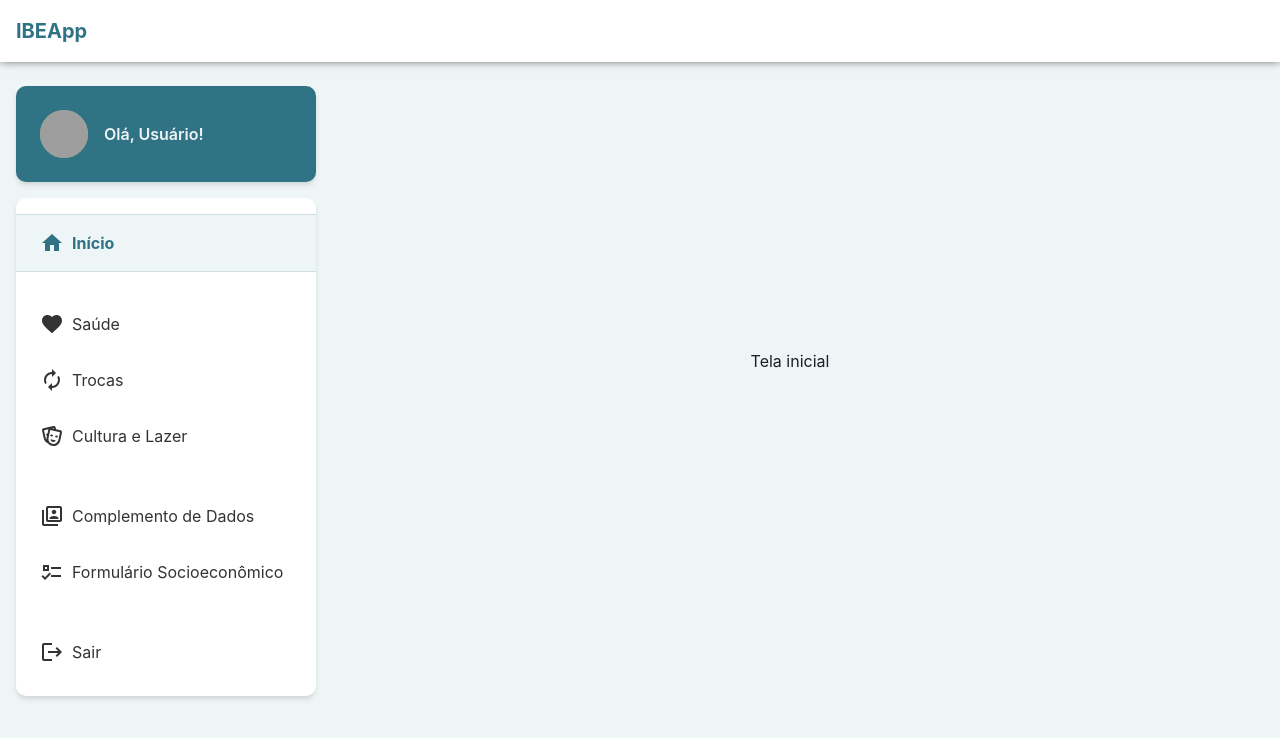
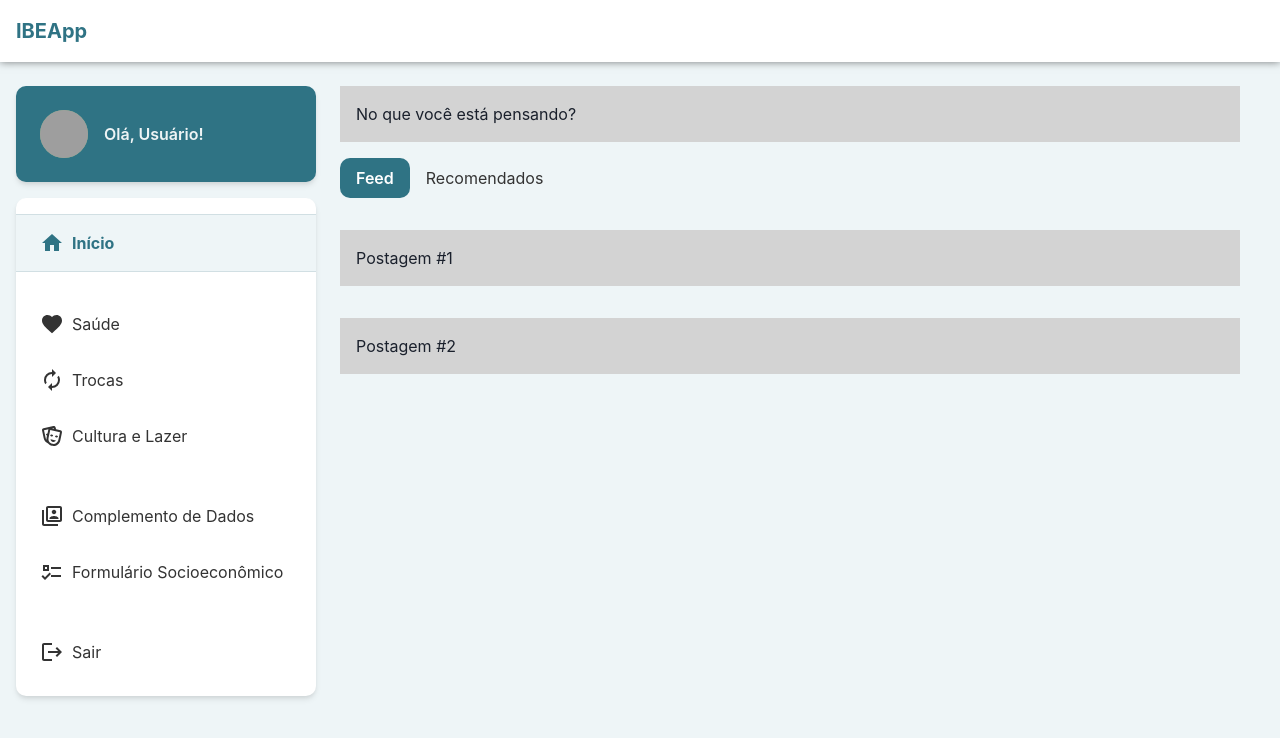
Before and after one commit to CodelabUnifesp/ibeac-web, a React (Create React App) app: page / in a window 1280 px wide. Shown: the top 738 px of the page. Built offline with nearby package versions, Linux system fonts and the light colour scheme; grey boxes are pictures that could not be loaded; the HTML template or start-up script is replaced by a standard one.

Commit message:
estrutura basica de tabs na home; componente de feed criado

```diff
--- /dev/null
+++ b/src/components/Feed/index.js
@@ -0,0 +1,34 @@
+import React from 'react';
+import PropTypes from 'prop-types';
+import {Box} from '@chakra-ui/layout';
+
+import {get} from 'lodash';
+
+const Feed = ({value} = {}) => (
+  <>
+    {value.map((postagem) => (
+      <Box my={4} p={4} bg="lightgrey">
+        {get(postagem, 'title', '???')}
+      </Box>
+    ))}
+  </>
+);
+
+Feed.displayName = 'Feed';
+Feed.defaultProps = {
+  value: [],
+};
+Feed.propTypes = {
+  value: PropTypes.arrayOf(
+    PropTypes.shape({
+      title: PropTypes.string.isRequired,
+      description: PropTypes.string.isRequired,
+      category: {
+        id: PropTypes.string.isRequired,
+        name: PropTypes.string.isRequired,
+      },
+    }),
+  ),
+};
+
+export default Feed;
--- a/src/layouts/default/index.js
+++ b/src/layouts/default/index.js
@@ -35,13 +35,13 @@ const Default = ({children} = {}) => {
             </Box>
           </Collapse>
         </Header>
-        <Content mt={2} p={4}>
+        <Content mt={{base: 0, lg: 2}} p={{base: 0, lg: 4}}>
           <Box width="100%" display={{base: 'none', lg: 'flex'}}>
             <Sidebar>
               <Navigation />
             </Sidebar>
           </Box>
-          <Box>{children}</Box>
+          <Box width="100%">{children}</Box>
         </Content>
       </Container>
     </>
--- a/src/layouts/default/styles.js
+++ b/src/layouts/default/styles.js
@@ -6,12 +6,16 @@ export const Container = styled(Box)`
 `;
 
 export const Content = styled(Box)`
+  display: flex;
+
+  @media screen and (min-width: 68rem) {
     display: grid;
     grid-template-columns: 300px auto;
     grid-template-rows: auto;
     max-width: 1300px;
     margin-left: auto;
     margin-right: auto;
+  }
 `;
 
 export default {
--- a/src/screens/Home/index.js
+++ b/src/screens/Home/index.js
@@ -1,15 +1,123 @@
-import React from 'react';
-import BodyContainer from '../../components/Body';
+import React, {useMemo, useState} from 'react';
+import {Tabs, TabList, TabPanels, Tab, TabPanel, Box} from '@chakra-ui/react';
 
 import Default from '../../layouts/default';
+import Feed from '../../components/Feed';
+
+import {Wrapper} from './styles';
 
 function Home(props) {
+  const [tab, setTab] = useState(0);
+
+  const tabPanel = useMemo(() => {
+    if (tab === 0)
+      return (
+        <Feed
+          value={[
+            {
+              title: 'Postagem #1',
+              description:
+                'Sit voluptate veniam laborum quis Lorem nostrud. Duis esse aute veniam anim aliquip est cupidatat pariatur Lorem elit proident nisi minim. Ex occaecat voluptate irure occaecat eu occaecat minim velit amet voluptate deserunt. Duis elit nostrud ut irure ad et magna elit cupidatat non aliquip. Exercitation irure reprehenderit sit duis sint magna elit eiusmod tempor. Ex magna fugiat consectetur consequat in tempor et irure elit.',
+              category: {
+                id: 1,
+                name: 'Saúde',
+              },
+            },
+            {
+              title: 'Postagem #2',
+              description:
+                'Sit voluptate veniam laborum quis Lorem nostrud. Duis esse aute veniam anim aliquip est cupidatat pariatur Lorem elit proident nisi minim. Ex occaecat voluptate irure occaecat eu occaecat minim velit amet voluptate deserunt. Duis elit nostrud ut irure ad et magna elit cupidatat non aliquip. Exercitation irure reprehenderit sit duis sint magna elit eiusmod tempor. Ex magna fugiat consectetur consequat in tempor et irure elit.',
+              category: {
+                id: 2,
+                name: 'Trocas',
+              },
+            },
+          ]}
+        />
+      );
+    if (tab === 1)
+      return (
+        <Feed
+          value={[
+            {
+              title: 'Postagem Recomendada #1',
+              description:
+                'Sit voluptate veniam laborum quis Lorem nostrud. Duis esse aute veniam anim aliquip est cupidatat pariatur Lorem elit proident nisi minim. Ex occaecat voluptate irure occaecat eu occaecat minim velit amet voluptate deserunt. Duis elit nostrud ut irure ad et magna elit cupidatat non aliquip. Exercitation irure reprehenderit sit duis sint magna elit eiusmod tempor. Ex magna fugiat consectetur consequat in tempor et irure elit.',
+              category: {
+                id: 3,
+                name: 'Cultura e Lazer',
+              },
+            },
+            {
+              title: 'Postagem Recomendada #2',
+              description:
+                'Sit voluptate veniam laborum quis Lorem nostrud. Duis esse aute veniam anim aliquip est cupidatat pariatur Lorem elit proident nisi minim. Ex occaecat voluptate irure occaecat eu occaecat minim velit amet voluptate deserunt. Duis elit nostrud ut irure ad et magna elit cupidatat non aliquip. Exercitation irure reprehenderit sit duis sint magna elit eiusmod tempor. Ex magna fugiat consectetur consequat in tempor et irure elit.',
+              category: {
+                id: 3,
+                name: 'Cultura e Lazer',
+              },
+            },
+          ]}
+        />
+      );
+
+    return null;
+  }, [tab]);
+
   return (
     <>
       <Default>
-        <BodyContainer>
-          <p>Tela inicial</p>
-        </BodyContainer>
+        <Wrapper px={{base: 0, lg: 6}}>
+          <Tabs
+            className="tabs"
+            isManual
+            variant="unstyled"
+            index={tab}
+            onChange={(value) => setTab(value)}
+            gridRow={{base: 1, lg: 2}}
+            my={{base: 0, lg: 4}}>
+            <TabList
+              color={{base: 'light.300', lg: '#333'}}
+              bg={{base: 'primary.600', lg: 'transparent'}}>
+              <Tab
+                flex={{base: 1, lg: 0}}
+                borderBottom={{
+                  base: '5px solid var(--chakra-colors-primary-600)',
+                  lg: 'none',
+                }}
+                borderRadius={{base: 0, lg: 10}}
+                _selected={{
+                  color: 'white',
+                  bg: 'primary.600',
+                  fontWeight: 600,
+                  borderBottomColor: 'rgba(255, 255, 255, 0.9)',
+                }}>
+                Feed
+              </Tab>
+              <Tab
+                flex={{base: 1, lg: 0}}
+                borderBottom={{
+                  base: '5px solid var(--chakra-colors-primary-600)',
+                  lg: 'none',
+                }}
+                borderRadius={{base: 0, lg: 10}}
+                _selected={{
+                  color: 'white',
+                  bg: 'primary.600',
+                  fontWeight: 600,
+                  borderBottomColor: 'rgba(255, 255, 255, 0.9)',
+                }}>
+                Recomendados
+              </Tab>
+            </TabList>
+          </Tabs>
+
+          <Box className="input" my={{base: 4, lg: 0}} p={4} bg="lightgrey">
+            No que você está pensando?
+          </Box>
+
+          {tabPanel}
+        </Wrapper>
       </Default>
     </>
   );
--- a/src/screens/Home/styles.js
+++ b/src/screens/Home/styles.js
@@ -0,0 +1,11 @@
+import {Box} from '@chakra-ui/layout';
+import styled from 'styled-components';
+
+export const Wrapper = styled(Box)`
+  display: grid;
+  grid-template-rows: auto auto;
+`;
+
+export default {
+  Wrapper,
+};
```
Lines whose indentation alone changed are shown as unchanged.
